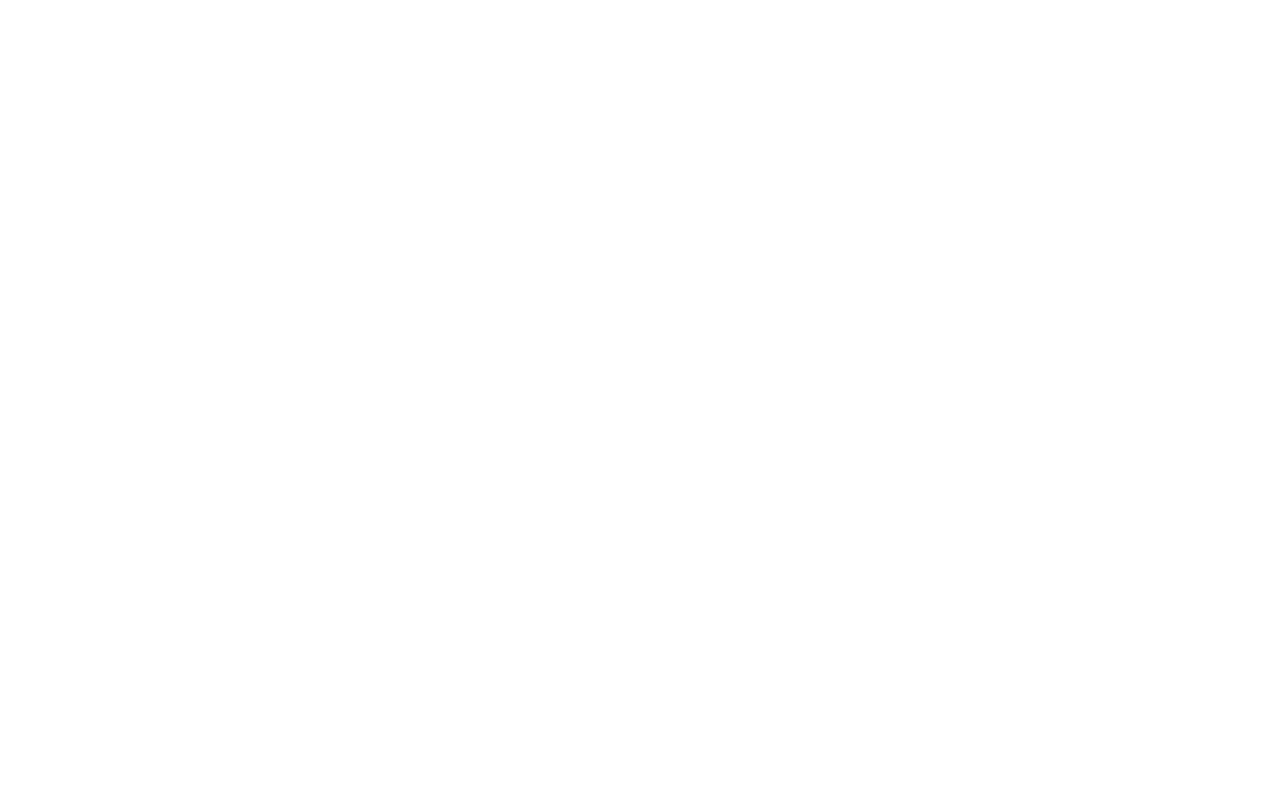
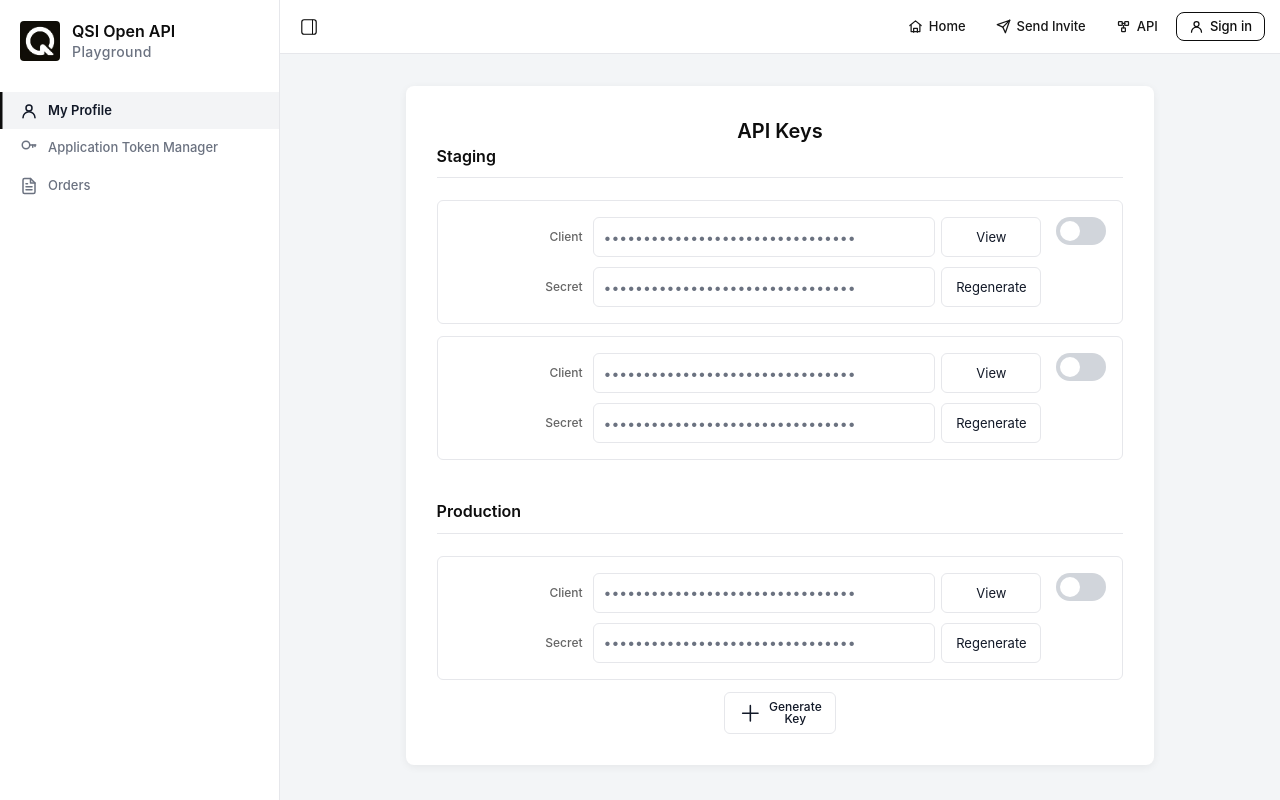
Before and after one commit to frncsvn1030/qsi-open-api, a Vue app: page /api-keys in a window 1280 px wide. Before the commit this address had no page. Built offline with nearby package versions, Linux system fonts and the light colour scheme; a web font is replaced by a local one.

Commit message:
feat: add API Keys tab page

```diff
--- a/scss/_global.scss
+++ b/scss/_global.scss
@@ -62,6 +62,11 @@ h6 {
   width: 20px;
   height: 20px;
 
+    &-xs {
+        width: 14px;
+        height: 14px;
+    }
+
     &-sm {
         width: 18px;
         height: 18px;
--- /dev/null
+++ b/src/Components/Modals/GenerateApiKeyModal.vue
@@ -0,0 +1,37 @@
+<template>
+    <PlainModal id="generate-api-key-modal" title="Generate API Key">
+        <form class="form">
+            <div class="form-section">
+                <div class="form-input">
+                    <label>
+                        Application/ API Key Name <!-- <span class="required">*</span> -->
+                    </label>
+                    <div class="form-control">
+                        <input class="uk-input input" type="text" placeholder="Application/ API Key Name" />
+                        <span class="form-validation">Validation text here.</span>
+                    </div>
+                </div>
+                <div class="form-input">
+                    <label>
+                        Environment <!-- <span class="required">*</span> -->
+                    </label>
+                    <div class="form-control">
+                        <select class="uk-select select">
+                            <option value="" disabled selected>Select an option</option>
+                            <option value="Staging">Staging</option>
+                            <option value="Production">Production</option>
+                        </select>
+                    </div>
+                </div>
+            </div>
+
+            <div class="form-actions uk-child-width-expand">
+                <button class="uk-button button button--primary" type="submit">Create Key</button>
+            </div>
+        </form>
+    </PlainModal>
+</template>
+
+<script setup>
+import PlainModal from './PlainModal.vue';
+</script>
--- /dev/null
+++ b/src/Pages/ApiKeys/ApiKeyList.vue
@@ -0,0 +1,65 @@
+<template>
+    <div class="section section--has-border" :hidden="isHidden">
+        <div class="uk-grid-small uk-child-width-1-2" uk-grid>
+            <div class="uk-width-expand">
+                <ul class="uk-list uk-margin-remove">
+                    <li v-for="apiKey in apiKeys" :key="apiKey.label">
+                        <div class="form-input">
+                            <label>{{ apiKey.label }}</label>
+                            <div class="form-input-action">
+                                <div class="form-control">
+                                    <input
+                                        class="uk-input input"
+                                        :class="{ 'is-md': apiKey.label === 'Secret' }"
+                                        :type="showKeys ? 'text' : 'password'"
+                                        :value="apiKey.value"
+                                    />
+                                    <span class="form-validation">{{ apiKey.validation }}</span>
+                                </div>
+                                <div>
+                                    <button
+                                        class="uk-button button button--default"
+                                        @click="apiKey.buttonText === 'View' ? toggleVisibility() : null"
+                                    >
+                                        {{ apiKey.buttonText }}
+                                    </button>
+                                </div>
+                            </div>
+                        </div>
+                    </li>
+                </ul>
+            </div>
+            <div class="uk-width-auto">
+                <label class="toggle toggle-lg">
+                    <input type="radio" :name="toggleName">
+                    <span></span>
+                </label>
+            </div>
+        </div>
+    </div>
+</template>
+
+<script setup>
+import { ref } from 'vue';
+
+defineProps({
+    apiKeys: {
+        type: Array,
+        required: true
+    },
+    toggleName: {
+        type: String,
+        required: true
+    },
+    isHidden: {
+        type: Boolean,
+        default: false
+    }
+});
+
+const showKeys = ref(false);
+
+const toggleVisibility = () => {
+    showKeys.value = !showKeys.value;
+};
+</script>
--- /dev/null
+++ b/src/Pages/ApiKeys/ApiKeys.vue
@@ -0,0 +1,93 @@
+<template>
+    <DefaultLayout>
+        <div class="container-custom">
+            <div class="api-keys uk-flex uk-flex-center">
+                <div class="card uk-width-4-5 uk-width-3-4@xl">
+                    <div class="uk-padding-small">
+                        <h4 class="uk-text-center">API Keys</h4>
+
+                        <!-- Staging -->
+                        <div class="form-section is-row">
+                            <div class="form-section__header">
+                                <h4 class="title uk-margin-remove">Staging</h4>
+                                <hr>
+                            </div>
+
+                            <ApiKeyList
+                                v-for="(key, index) in stagingKeys"
+                                :key="`staging-${index}`"
+                                :api-keys="key"
+                                toggle-name="staging-toggle"
+                                :is-hidden="false"
+                            />
+
+                            <!-- Generate key button -->
+                            <div class="uk-margin-auto" hidden>
+                                <button class="uk-button button button--default button--sm">
+                                    <PlusIcon class="icon-xs" />
+                                    Generate Key
+                                </button>
+                            </div>
+                        </div>
+
+                        <!-- Production -->
+                        <div class="form-section is-row uk-margin-medium">
+                            <div class="form-section__header">
+                                <h4 class="title uk-margin-remove">Production</h4>
+                                <hr>
+                            </div>
+
+                            <ApiKeyList
+                                v-for="(key, index) in productionKeys"
+                                :key="`production-${index}`"
+                                :api-keys="key"
+                                toggle-name="production-toggle"
+                                :is-hidden="index > 0"
+                            />
+
+                            <!-- Generate key button -->
+                            <div class="uk-margin-auto">
+                                <button class="uk-button button button--default button--sm" uk-toggle="target: #generate-api-key-modal">
+                                    <PlusIcon class="icon-xs" />
+                                    Generate Key
+                                </button>
+                            </div>
+                        </div>
+                    </div>
+                </div>
+            </div>
+
+            <GenerateApiKeyModal />
+        </div>
+    </DefaultLayout>
+</template>
+
+<script setup>
+import { PlusIcon } from '@heroicons/vue/24/outline';
+import DefaultLayout from '@/Layouts/DefaultLayout.vue';
+import ApiKeyList from './ApiKeyList.vue';
+import GenerateApiKeyModal from '@/Components/Modals/GenerateApiKeyModal.vue';
+
+const stagingKeys = [
+    [
+        { label: 'Client', value: 'pk_live_7f3a9c2d8e41b6f0a91c4d72', validation: 'Validation text here.', buttonText: 'View' },
+        { label: 'Secret', value: 'pk_live_7f3a9c2d8e41b6f0a91c4d72', validation: 'Validation text here.', buttonText: 'Regenerate' }
+    ],
+    [
+        { label: 'Client', value: 'pk_live_7f3a9c2d8e41b6f0a91c4d72', validation: 'Validation text here.', buttonText: 'View' },
+        { label: 'Secret', value: 'pk_live_7f3a9c2d8e41b6f0a91c4d72', validation: 'Validation text here.', buttonText: 'Regenerate' }
+    ]
+];
+
+const productionKeys = [
+    [
+        { label: 'Client', value: 'pk_live_7f3a9c2d8e41b6f0a91c4d72', validation: 'Validation text here.', buttonText: 'View' },
+        { label: 'Secret', value: 'pk_live_7f3a9c2d8e41b6f0a91c4d72', validation: 'Validation text here.', buttonText: 'Regenerate' }
+    ],
+    [
+        { label: 'Client', value: 'pk_live_7f3a9c2d8e41b6f0a91c4d72', validation: 'Validation text here.', buttonText: 'View' },
+        { label: 'Secret', value: 'pk_live_7f3a9c2d8e41b6f0a91c4d72', validation: 'Validation text here.', buttonText: 'Regenerate' }
+    ]
+];
+
+</script>
```
Also changed, not shown: src/router.js (+4 -3 lines).
